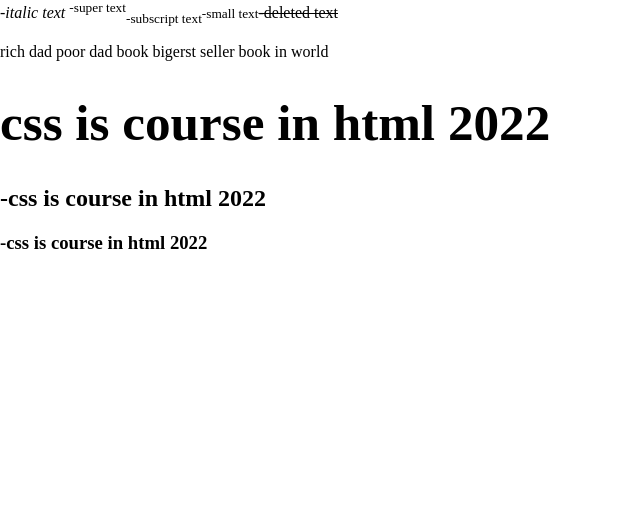
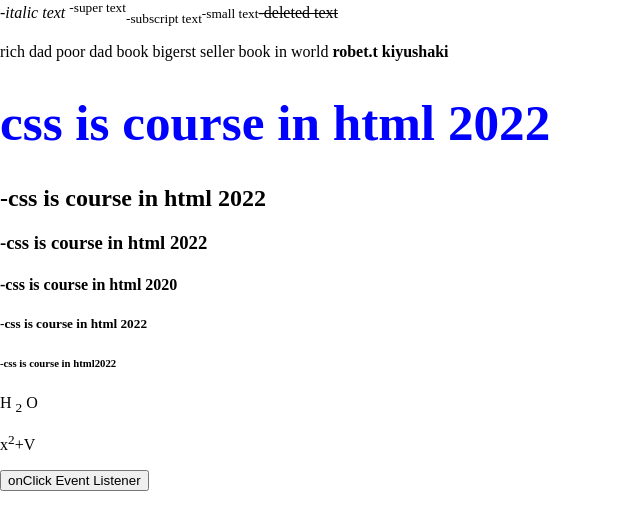
Before and after one commit to PawanBadghare/myfirstreactproject, a React (Vite) app: page / in a window 1280 px wide. Shown: the top 530 px of the page, without its empty margins (0-640 px from the left). Built offline with nearby package versions, Linux system fonts and the light colour scheme.

Commit message:
3 january 2023 changes

```diff
--- a/src/component/Pawanjsx.jsx
+++ b/src/component/Pawanjsx.jsx
@@ -8,11 +8,16 @@ function Pawan() {
     <sub>-subscript text</sub>
     <small>-small text</small>
     <del>-deleted text</del>
-    <p> rich dad poor dad book bigerst seller book in world</p>
-    <h1>css is course in html 2022</h1>
+    <p> rich dad poor dad book bigerst seller book in world <b>robet.t kiyushaki</b></p>
+    <h1 style={{color: "blue"}}>css is course in html 2022</h1>
     <h2>-css is course in html 2022</h2>
     <h3>-css is course in html 2022</h3>
-
+     <h4>-css is course in html 2020</h4>
+     <h5>-css is course in html 2022</h5>
+     <h6>-css is course in html2022</h6>
+     <p>H <sub>2</sub> O</p>
+     <p>x<sup>2</sup>+V</p>
+     <button>onClick Event Listener</button>
   </div>
   )
     }
```
